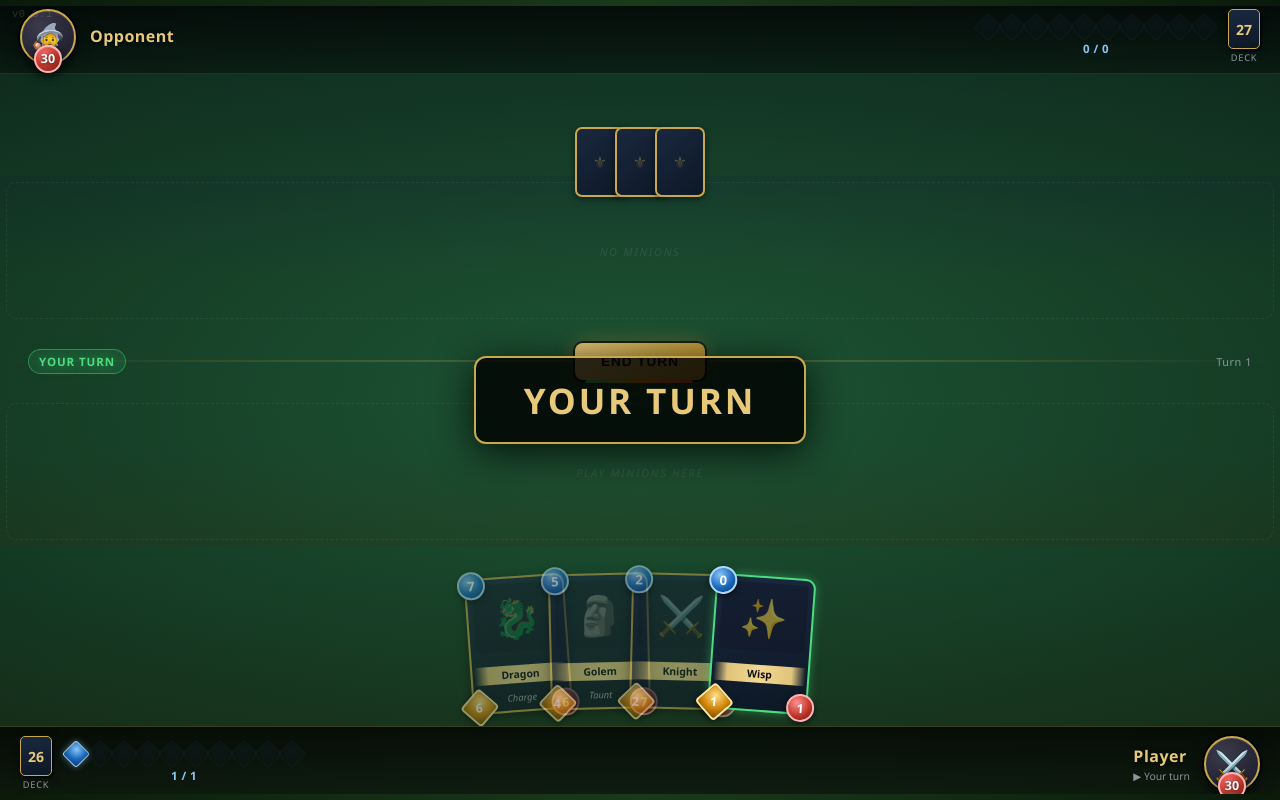
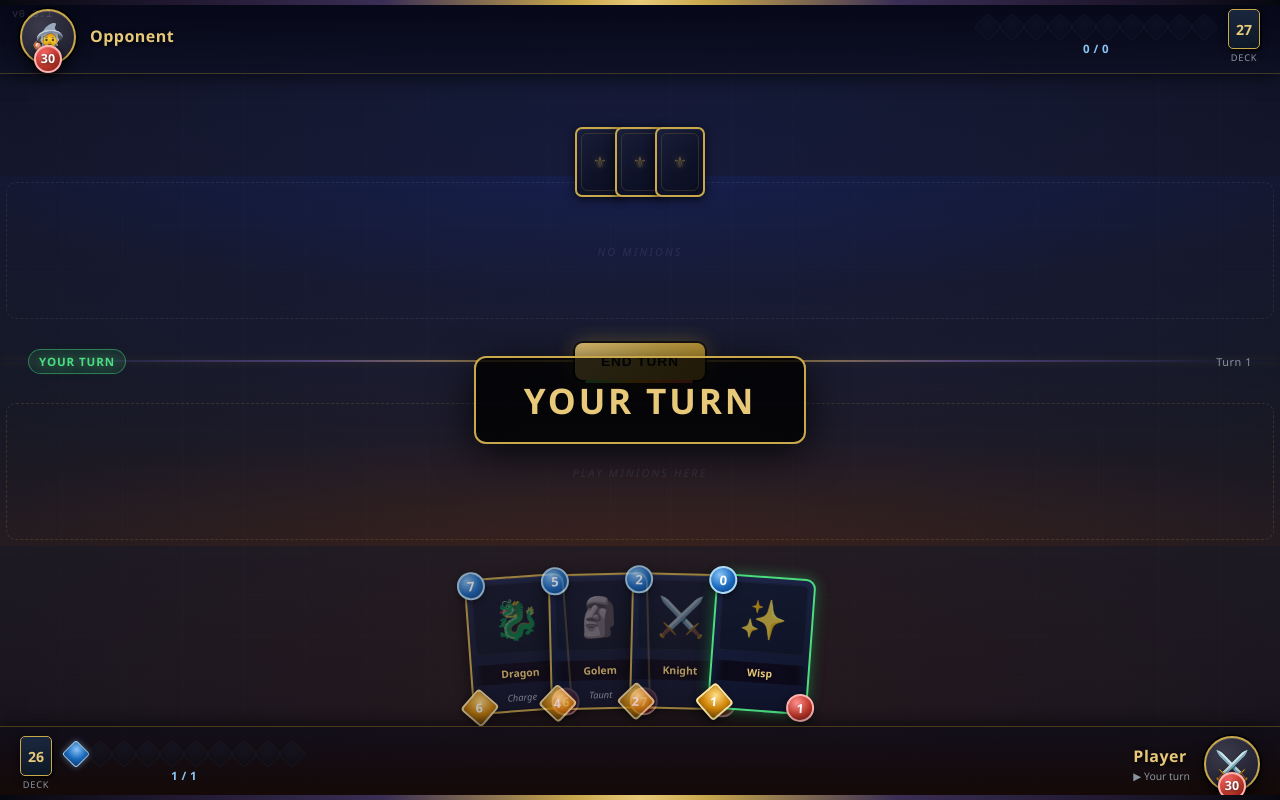
Before and after one commit to PennieEntertainment/CardLogy, a website: page game.html in a window 1280 px wide. Drawn offline with Linux system fonts and the light colour scheme.

Commit message:
Update game.html

```diff
--- a/game.html
+++ b/game.html
@@ -8,10 +8,10 @@
     *, *::before, *::after { box-sizing: border-box; margin: 0; padding: 0; }
 
     :root {
-      --felt:       #1a472a;
-      --felt-dark:  #122f1c;
-      --felt-light: #1e5535;
-      --rail:       #0d2010;
+      --felt:       #12141e;
+      --felt-dark:  #0a0c14;
+      --felt-light: #1a1d2e;
+      --rail:       #07080f;
       --gold:       #c9a84c;
       --gold2:      #e8c97a;
       --text:       #e6edf3;
@@ -34,25 +34,42 @@
       width: 100vw;
       height: 100vh;
       background:
-        linear-gradient(180deg, rgba(8,20,42,0.2) 0%, transparent 28%, transparent 72%, rgba(52,28,4,0.2) 100%),
-        radial-gradient(ellipse 90% 65% at 50% 50%, #1e5535 0%, #0e2918 100%);
+        radial-gradient(ellipse 80% 45% at 50% 18%, rgba(30,50,140,0.22) 0%, transparent 100%),
+        radial-gradient(ellipse 80% 45% at 50% 82%, rgba(120,50,10,0.18) 0%, transparent 100%),
+        radial-gradient(ellipse 110% 70% at 50% 50%, rgba(30,30,60,0.35) 0%, transparent 100%),
+        linear-gradient(180deg, #0d0f1c 0%, #13151f 35%, #151720 65%, #100f1a 100%);
       display: flex;
       flex-direction: column;
       position: relative;
       overflow: hidden;
     }
 
-    /* Subtle wood rail lines */
-    #board::before, #board::after {
+    /* Stone-tile texture overlay */
+    #board::after {
       content: '';
       position: absolute;
+      inset: 0;
+      pointer-events: none;
+      z-index: 1;
+      background-image:
+        repeating-linear-gradient(0deg, rgba(255,255,255,0.012) 0px, transparent 1px, transparent 40px, rgba(255,255,255,0.012) 41px),
+        repeating-linear-gradient(90deg, rgba(255,255,255,0.012) 0px, transparent 1px, transparent 60px, rgba(255,255,255,0.012) 61px);
+    }
+
+    /* Ornate metal rail lines */
+    #board::before {
+      content: '';
+      position: absolute;
       left: 0; right: 0;
-      height: 6px;
-      background: linear-gradient(90deg, #0a1a0a, #1a3a1a, #0a1a0a);
+      height: 5px;
+      background: linear-gradient(90deg,
+        #07080f 0%, #1a1428 10%, #3a2e55 30%,
+        #c9a84c 45%, #e8c97a 50%, #c9a84c 55%,
+        #3a2e55 70%, #1a1428 90%, #07080f 100%
+      );
       z-index: 10;
-    }
-    #board::before { top: 0; }
-    #board::after  { bottom: 0; }
+      top: 0;
+    }
 
     /* ─── Info bars (top / bottom) ──────────────────────────── */
     .info-bar {
@@ -62,15 +79,35 @@
       align-items: center;
       gap: 14px;
       padding: 0 20px;
-      background: linear-gradient(180deg, rgba(0,0,0,0.75) 0%, rgba(0,0,0,0.38) 100%);
-      border-bottom: 1px solid rgba(201,168,76,0.22);
+      background: linear-gradient(180deg, rgba(5,6,18,0.88) 0%, rgba(10,12,28,0.72) 100%);
+      border-bottom: 1px solid rgba(201,168,76,0.30);
       z-index: 5;
       position: relative;
+      box-shadow: 0 2px 18px rgba(0,0,0,0.6);
+    }
+    .info-bar.top {
+      background: linear-gradient(180deg, rgba(5,6,22,0.92) 0%, rgba(12,14,32,0.70) 100%);
     }
     .info-bar.bottom {
       border-bottom: none;
-      border-top: 1px solid rgba(201,168,76,0.22);
+      border-top: 1px solid rgba(201,168,76,0.30);
       flex-direction: row-reverse;
+      background: linear-gradient(0deg, rgba(20,8,4,0.88) 0%, rgba(14,12,24,0.70) 100%);
+      box-shadow: 0 -2px 18px rgba(0,0,0,0.6);
+    }
+    /* Bottom ornate rail */
+    .info-bar.bottom::after {
+      content: '';
+      position: absolute;
+      left: 0; right: 0;
+      bottom: 0;
+      height: 5px;
+      background: linear-gradient(90deg,
+        #07080f 0%, #1a1428 10%, #3a2e55 30%,
+        #c9a84c 45%, #e8c97a 50%, #c9a84c 55%,
+        #3a2e55 70%, #1a1428 90%, #07080f 100%
+      );
+      z-index: 6;
     }
 
     /* ─── Hero Portrait ─────────────────────────────────────── */
@@ -239,7 +276,23 @@
       position: relative;
     }
 
-    /* Generic card back / placeholder */
+    /* Hand fan arc — player */
+    #my-hand .card-in-hand:nth-child(1)  { transform: rotate(-6deg)  translateY(6px);  }
+    #my-hand .card-in-hand:nth-child(2)  { transform: rotate(-3.5deg) translateY(3px);  }
+    #my-hand .card-in-hand:nth-child(3)  { transform: rotate(-1.5deg) translateY(1px);  }
+    #my-hand .card-in-hand:nth-child(4)  { transform: rotate(0deg)    translateY(0px);  }
+    #my-hand .card-in-hand:nth-child(5)  { transform: rotate(1.5deg)  translateY(1px);  }
+    #my-hand .card-in-hand:nth-child(6)  { transform: rotate(3.5deg)  translateY(3px);  }
+    #my-hand .card-in-hand:nth-child(7)  { transform: rotate(6deg)    translateY(6px);  }
+    #my-hand .card-in-hand:nth-child(8)  { transform: rotate(8deg)    translateY(10px); }
+    #my-hand .card-in-hand:nth-child(9)  { transform: rotate(10deg)   translateY(14px); }
+    #my-hand .card-in-hand:nth-child(10) { transform: rotate(12deg)   translateY(18px); }
+    /* Override: hover always lifts cleanly */
+    #my-hand .card-playable:hover {
+      transform: translateY(-28px) scale(1.12) rotate(0deg) !important;
+    }
+
+
     .card-in-hand {
       width: 100px; height: 136px;
       border-radius: 10px;
@@ -255,9 +308,18 @@
 
     /* Opponent hand — face-down backs */
     .card-back {
-      background: linear-gradient(135deg, #1a2840 0%, #0d1825 100%);
+      background: linear-gradient(135deg, #1a1f3a 0%, #0e1228 60%, #0a0d1e 100%);
       border-color: var(--gold);
-      box-shadow: 0 2px 6px rgba(0,0,0,0.5);
+      box-shadow:
+        0 2px 10px rgba(0,0,0,0.7),
+        inset 0 1px 0 rgba(255,255,255,0.06);
+    }
+    .card-back::before {
+      content: '';
+      position: absolute;
+      inset: 4px;
+      border-radius: 6px;
+      border: 1px solid rgba(201,168,76,0.18);
     }
     .card-back::after {
       content: '⚜';
@@ -267,7 +329,8 @@
       align-items: center;
       justify-content: center;
       font-size: 1.6rem;
-      color: rgba(201,168,76,0.35);
+      color: rgba(201,168,76,0.40);
+      text-shadow: 0 0 10px rgba(201,168,76,0.3);
     }
 
     /* Opponent hand — compact face-down backs */
@@ -281,18 +344,24 @@
 
     /* Player hand — visible cards */
     .card-playable {
-      background: linear-gradient(170deg, #1a2840 0%, #0d1825 100%);
+      background: linear-gradient(170deg, #1e2548 0%, #141a35 55%, #0e1228 100%);
       border-color: var(--gold);
-      box-shadow: 0 3px 10px rgba(0,0,0,0.6);
+      box-shadow:
+        0 4px 16px rgba(0,0,0,0.75),
+        inset 0 1px 0 rgba(255,255,255,0.07),
+        inset 0 -1px 0 rgba(0,0,0,0.3);
     }
     .card-playable:hover {
-      transform: translateY(-22px) scale(1.1) rotate(0deg) !important;
-      box-shadow: 0 14px 34px rgba(0,0,0,0.8) !important;
+      transform: translateY(-28px) scale(1.12) rotate(0deg) !important;
+      box-shadow: 0 20px 40px rgba(0,0,0,0.85), 0 0 30px rgba(201,168,76,0.25) !important;
       z-index: 99 !important;
     }
-    .card-playable.can-play { border-color: #4ade80; box-shadow: 0 0 10px rgba(74,222,128,0.4); }
-    .card-playable.cannot-play { opacity: 0.55; cursor: not-allowed; }
-    .card-playable.cannot-play:hover { transform: none !important; box-shadow: none !important; }
+    .card-playable.can-play {
+      border-color: #4ade80;
+      box-shadow: 0 0 14px rgba(74,222,128,0.45), 0 4px 14px rgba(0,0,0,0.7);
+    }
+    .card-playable.cannot-play { opacity: 0.72; cursor: not-allowed; }
+    .card-playable.cannot-play:hover { transform: none !important; box-shadow: 0 4px 16px rgba(0,0,0,0.75) !important; }
 
     /* Card cost gem (top-left) */
     .card-gem {
@@ -315,42 +384,48 @@
     .card-art {
       position: absolute;
       top: 5px; left: 5px; right: 5px;
-      height: 68px;
-      background: #111827;
-      border-radius: 4px;
+      height: 70px;
+      background: #0d1220;
+      border-radius: 5px;
       overflow: hidden;
       font-size: 2.4rem;
       display: flex;
       align-items: center;
       justify-content: center;
-    }
-    .card-art img { opacity: 1; }
-    .card-art:not(:has(img)) { opacity: 0.5; }
+      box-shadow: inset 0 0 0 1px rgba(255,255,255,0.06);
+    }
+    .card-art img {
+      width: 100%; height: 100%;
+      object-fit: cover;
+      object-position: top center;
+    }
+    .card-art:not(:has(img)) { opacity: 0.6; }
     .card-name {
       position: absolute;
-      bottom: 27px; left: 2px; right: 2px;
+      bottom: 27px; left: 0; right: 0;
       font-size: 0.65rem;
       font-weight: 800;
       text-align: center;
-      color: #0d1117;
+      color: var(--gold2);
       white-space: nowrap;
       overflow: hidden;
       text-overflow: ellipsis;
       background: linear-gradient(90deg,
         transparent 0%,
-        rgba(240,210,130,0.92) 15%,
-        rgba(250,222,148,0.97) 50%,
-        rgba(240,210,130,0.92) 85%,
+        rgba(10,8,20,0.88) 12%,
+        rgba(14,10,28,0.95) 50%,
+        rgba(10,8,20,0.88) 88%,
         transparent 100%
       );
-      padding: 2px 6px;
+      padding: 3px 8px;
+      text-shadow: 0 1px 4px rgba(0,0,0,0.9);
     }
     .card-desc {
       position: absolute;
       bottom: 6px; left: 4px; right: 4px;
       font-size: 0.58rem;
       text-align: center;
-      color: #aaa;
+      color: #9ba3b5;
       white-space: nowrap;
       overflow: hidden;
       text-overflow: ellipsis;
@@ -404,12 +479,16 @@
     .field.opp-field {
       align-items: flex-end;
       padding-bottom: 4px;
-      background: linear-gradient(to bottom, rgba(12,28,65,0.14) 0%, transparent 65%);
+      background:
+        radial-gradient(ellipse 70% 100% at 50% 0%, rgba(20,50,160,0.14) 0%, transparent 80%),
+        linear-gradient(to bottom, rgba(15,30,100,0.10) 0%, transparent 70%);
     }
     .field.my-field {
       align-items: flex-start;
       padding-top: 4px;
-      background: linear-gradient(to top, rgba(65,38,5,0.14) 0%, transparent 65%);
+      background:
+        radial-gradient(ellipse 70% 100% at 50% 100%, rgba(140,60,10,0.14) 0%, transparent 80%),
+        linear-gradient(to top, rgba(100,40,5,0.10) 0%, transparent 70%);
     }
 
     /* Drop zone hint */
@@ -417,11 +496,11 @@
       position: absolute;
       inset: 6px;
       border-radius: 10px;
-      border: 1px dashed rgba(255,255,255,0.06);
+      border: 1px dashed rgba(255,255,255,0.08);
       pointer-events: none;
     }
     .field.my-field .field-hint {
-      border-color: rgba(201,168,76,0.12);
+      border-color: rgba(201,168,76,0.18);
     }
     .field.drop-active .field-hint {
       border-color: rgba(74,222,128,0.5);
@@ -433,9 +512,9 @@
       position: absolute;
       left: 50%; top: 50%;
       transform: translate(-50%, -50%);
-      color: rgba(255,255,255,0.09);
+      color: rgba(200,180,255,0.12);
       font-size: 0.68rem;
-      letter-spacing: 0.16em;
+      letter-spacing: 0.20em;
       text-transform: uppercase;
       pointer-events: none;
       user-select: none;
@@ -459,11 +538,17 @@
       position: absolute;
       inset: 0;
       border-radius: 10px;
-      background: linear-gradient(170deg, #1a2840, #0d1825);
+      background: linear-gradient(170deg, #1e2548, #0e1228);
       border: 2px solid var(--gold);
       overflow: hidden;
       display: flex; align-items: center; justify-content: center;
       font-size: 2.4rem;
+      box-shadow: inset 0 0 0 1px rgba(255,255,255,0.06), 0 2px 8px rgba(0,0,0,0.5);
+    }
+    .minion .minion-art img {
+      width: 100%; height: 100%;
+      object-fit: cover;
+      object-position: top center;
     }
     .minion:hover { transform: translateY(-8px); z-index: 20; }
     .minion.can-attack .minion-art {
@@ -552,23 +637,26 @@
       right: 28px;
     }
 
-    /* Green rope/divider line */
+    /* Arcane divider line */
     .center-bar::before {
       content: '';
       position: absolute;
       left: 0; right: 0;
       top: 50%;
-      height: 1px;
+      height: 2px;
       background: linear-gradient(90deg,
         transparent 0%,
-        rgba(201,168,76,0.06) 5%,
-        rgba(201,168,76,0.42) 30%,
-        rgba(201,168,76,0.60) 50%,
-        rgba(201,168,76,0.42) 70%,
-        rgba(201,168,76,0.06) 95%,
+        rgba(100,80,200,0.08) 5%,
+        rgba(180,140,255,0.35) 25%,
+        rgba(201,168,76,0.70) 40%,
+        rgba(232,201,122,0.90) 50%,
+        rgba(201,168,76,0.70) 60%,
+        rgba(180,140,255,0.35) 75%,
+        rgba(100,80,200,0.08) 95%,
         transparent 100%
       );
       transform: translateY(-50%);
+      box-shadow: 0 0 8px rgba(201,168,76,0.2);
     }
 
     /* Turn indicator */
```
